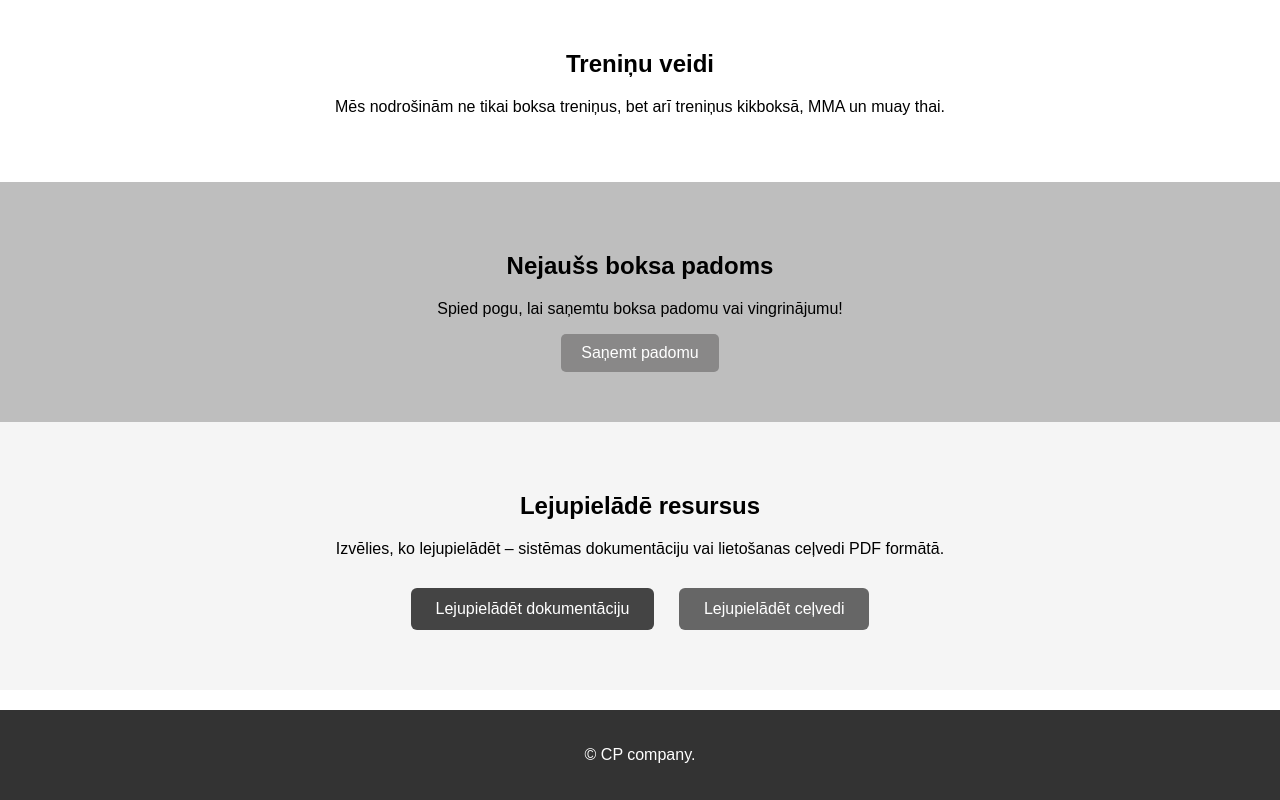
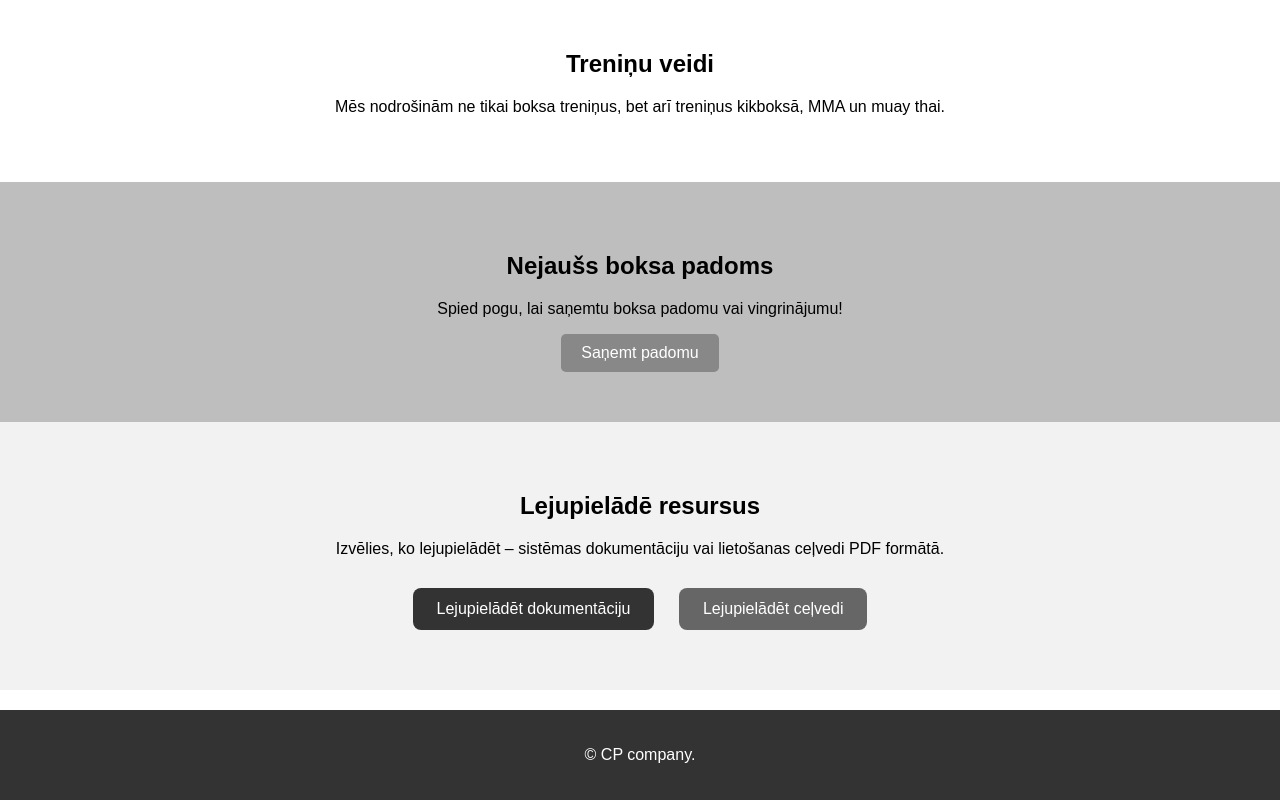
Before and after one commit to 23DP3KCeri/KristersCP_JS, a plain HTML site: page index.html in a window 1280 px wide. Shown: the part 1706-2506 px from the top of the page. Drawn offline with Linux system fonts and the light colour scheme.

Commit message:
Pievienots ceļvedis

```diff
--- a/index.html
+++ b/index.html
@@ -65,8 +65,8 @@
         <h2>Lejupielādē resursus</h2>
         <p>Izvēlies, ko lejupielādēt – sistēmas dokumentāciju vai lietošanas ceļvedi PDF formātā.</p>
         <div class="button-group">
-            <a href="downloads/boxing-assistant.pdf" download class="download-button">Lejupielādēt dokumentāciju</a>
-            <a href="downloads/boxing-user-guide.pdf" download class="download-button secondary">Lejupielādēt ceļvedi</a>
+            <a href="Desktop/Kristerscp_js/boxing-assistant.pdf" download class="download-button">Lejupielādēt dokumentāciju</a>
+            <a href="Desktop/Kristerscp_js/virtualais-boksa-asistents-celvedis.pdf" download class="download-button secondary">Lejupielādēt ceļvedi</a>
         </div>
     </section>
 
--- a/styles.css
+++ b/styles.css
@@ -136,3 +136,25 @@ footer {
 #boxing-tips button:hover {
     background-color: #757575;
 }
+
+#download-section {
+    background-color: #f2f2f2;
+    padding: 50px;
+    text-align: center;
+}
+
+.download-button {
+    display: inline-block;
+    margin: 10px;
+    padding: 12px 24px;
+    font-size: 16px;
+    background-color: #333;
+    color: white;
+    text-decoration: none;
+    border-radius: 8px;
+    transition: background-color 0.3s ease;
+}
+
+.download-button:hover {
+    background-color: #555;
+}
```
